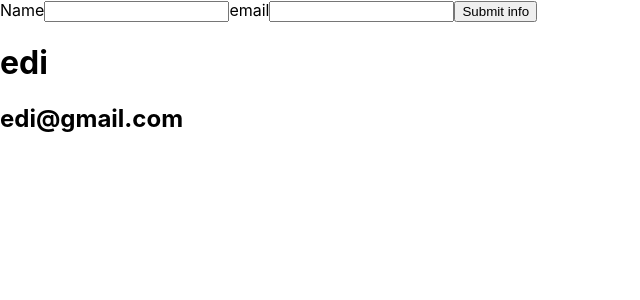
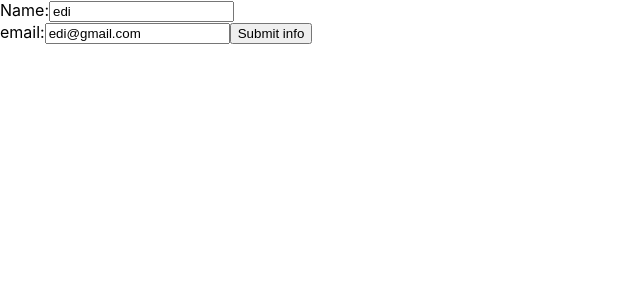
Before and after one commit to ddaniels7009/CV-Application, a React (Create React App) app: page / in a window 1280 px wide. Shown: the top 300 px of the page, without its empty margins (0-640 px from the left). Built offline with nearby package versions, Linux system fonts and the light colour scheme.

Commit message:
added form function

```diff
--- a/src/App.js
+++ b/src/App.js
@@ -1,6 +1,7 @@
 import './App.css';
 import { Component } from "react";
-import Name from './components/name'
+//import Name from './components/name'
+
 
 
 class App extends Component {
@@ -9,29 +10,57 @@ class App extends Component {
     super();
 
     this.state = {
-      user: {
         name: 'edi',
-        email: 'edi@gmail.com'
-      },
+        email: 'edi@gmail.com',
+        bucket: []
     };
   }
+
+  handleChange = args => (e) => {
+    console.log(e.target.value);
+    this.setState({
+      [args]: e.target.value
+    })
+  };
+
+  handleSubmit = (e) => {
+    e.preventDefault();
+    console.log(e);
+    this.setState({
+      bucket: this.state.bucket.concat("test")
+    })
+
+
+  };
 
   render() {
 
     return (
       <div>
-        <form>
-          <label>Name</label>
-          <input type="test"></input>
+        <form onSubmit={this.handleSubmit}>
+          <label>
+            Name:
 
-          <label>email</label>
-          <input type="test"></input>
+          </label>
+          <input
+              type="text"
+              name="name"
+              value={this.state.name}
+              onChange={this.handleChange('name')}
+            ></input>
+          <br />
+          <label>
+            email:
+          </label>
+          <input
+              type="text"
+              name="test2"
+              value={this.state.email}
+              onChange={this.handleChange('email')}>
+              </input>
 
-          <button>Submit info</button>
+          <button type="submit">Submit info</button>
         </form>
-
-        <Name user={this.state.user} />
-
       </div>
 
     );
--- a/src/components/name.js
+++ b/src/components/name.js
@@ -4,7 +4,7 @@ class Name extends Component {
 
     constructor(props) {
         super(props);
-        console.log(this.props)
+        //console.log(this.props)
 
     }
 
```
Also changed, not shown: public/manifest.json.
